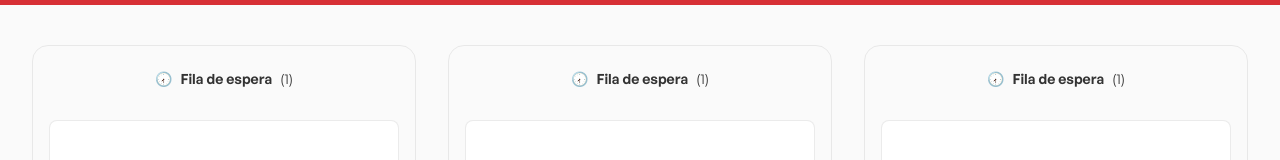
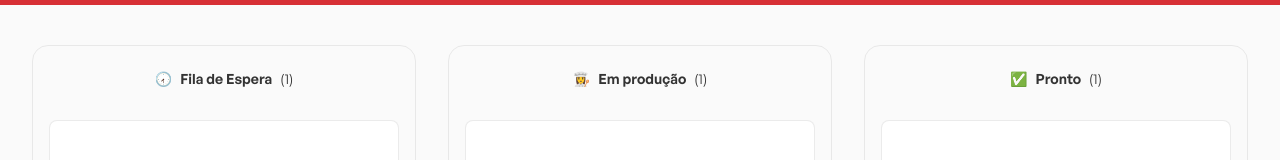
Before and after one commit to pedrobadm7/web-waiter-app, a React (Vite) app: page / in a window 1280 px wide. Shown: the part 193-353 px from the top of the page. Built offline with nearby package versions, Linux system fonts and the light colour scheme.

Commit message:
Renderização de lista de pedido

```diff
--- a/src/components/Orders/index.tsx
+++ b/src/components/Orders/index.tsx
@@ -1,12 +1,32 @@
+import { Order } from '../../types/Order';
 import { OrdersBoard } from '../OrdersBoard';
 import * as S from './styles';
+
+const orders = [
+  {
+    _id: '63cbf7d2d32fb6de5e443ba3',
+    table: '7',
+    status: 'DONE',
+    products: [
+      {
+        product: {
+          name: 'Hamburguer',
+          imagePath: '1674309572600-jonathan-borba-8l8Yl2ruUsg-unsplash.jpg',
+          price: 35,
+        },
+        quantity: 1,
+        _id: '63cbf7d2d32fb6de5e443ba4'
+      }
+    ],
+  }
+] satisfies Order[];
 
 export function Orders() {
   return (
     <S.Container>
-      <OrdersBoard />
-      <OrdersBoard />
-      <OrdersBoard />
+      <OrdersBoard title='Fila de Espera' icon='🕢' orders={orders}/>
+      <OrdersBoard title='Em produção' icon='👩‍🍳' orders={[]}/>
+      <OrdersBoard title='Pronto' icon='✅' orders={[]}/>
     </S.Container>
   );
 }
--- a/src/components/OrdersBoard/index.tsx
+++ b/src/components/OrdersBoard/index.tsx
@@ -1,11 +1,20 @@
+import { Order } from '../../types/Order';
 import * as S from './styles';
 
-export function OrdersBoard() {
+interface OrdersBoardProps  {
+  title: string;
+  icon: string;
+  orders: Order[]
+}
+
+
+
+export function OrdersBoard({title, icon, orders}: OrdersBoardProps) {
   return (
     <S.Board>
       <header>
-        <span>🕢</span>
-        <strong>Fila de espera</strong>
+        <span>{icon}</span>
+        <strong>{title}</strong>
         <span>(1)</span>
       </header>
 
--- /dev/null
+++ b/src/types/Order.ts
@@ -0,0 +1,14 @@
+export interface Order {
+  _id: string;
+  table: string;
+  status: 'WAITING' | 'IN_PRODUCTION' | 'DONE';
+  products: {
+    _id: string;
+    quantity: number;
+    product: {
+      name: string;
+      imagePath: string;
+      price: number;
+    };
+  }[];
+}
```
